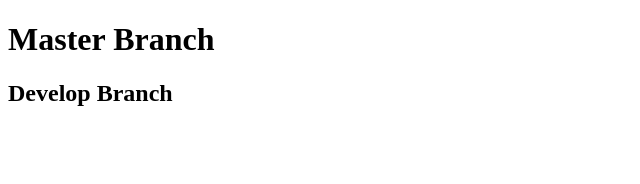
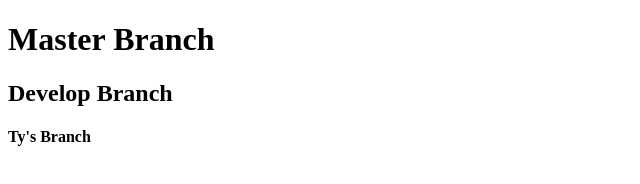
Before and after one commit to hunterfoist/teamGit, a plain HTML site: page index.html in a window 1280 px wide. Shown: the whole page, without its empty margins (0-640 px from the left). Drawn offline with Linux system fonts and the light colour scheme.

Commit message:
zachs branch

```diff
--- a/index.html
+++ b/index.html
@@ -9,5 +9,7 @@
 <body>
     <h1>Master Branch</h1>
     <h2>Develop Branch</h2>
+
+    <h4>Ty's Branch</h4>
 </body>
 </html>
```
